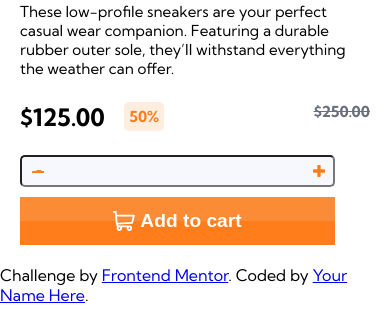
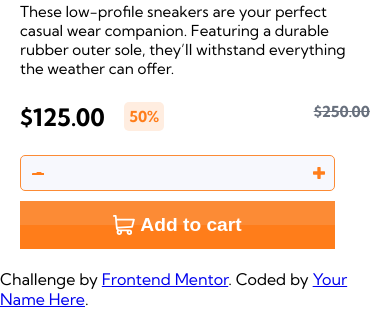
Before and after one commit to Benja307/6-challenge-frontendmentor, a plain HTML site: page index.html in a window 390 px wide. Shown: the part 710-1019 px from the top of the page. Drawn offline with nearby package versions, Linux system fonts and the light colour scheme.

Commit message:
arreglos diseño mobile

```diff
--- a/sass/style.scss
+++ b/sass/style.scss
@@ -194,21 +194,22 @@ nav ul{
             position: relative;
             input{
                 width: 90%;
-                height: 2rem;
+                height: 2.2rem;
                 border-radius: 5px;
                 background-color: $Light-grayish-blue;
                 text-align: center;
                 margin-bottom: 10px;
+                border: 1px solid $Orange-light;
             }
             #menos{
                 position: absolute;
                 left: 12px;
-                top: 15px;
+                top: 17px;
             }
             #mas{
                 position: absolute;
                 right: 45px;
-                top: 10px;
+                top: 12px;
             }
         }
         button{
```
Also changed, not shown: sass/style.css, 1 other file.
